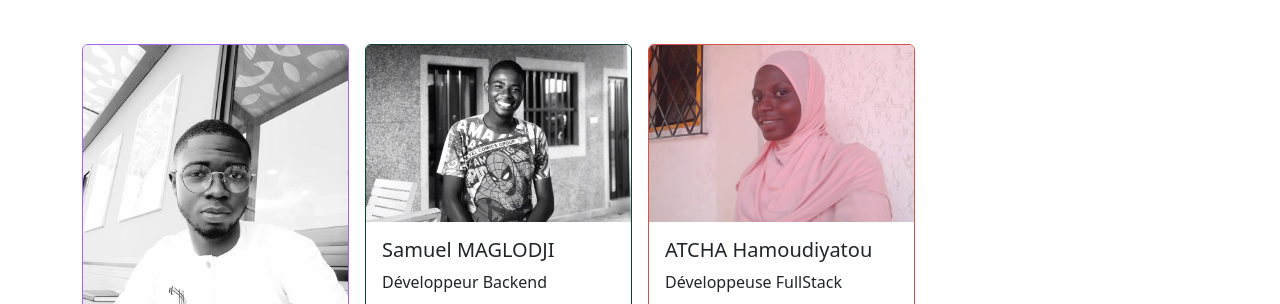
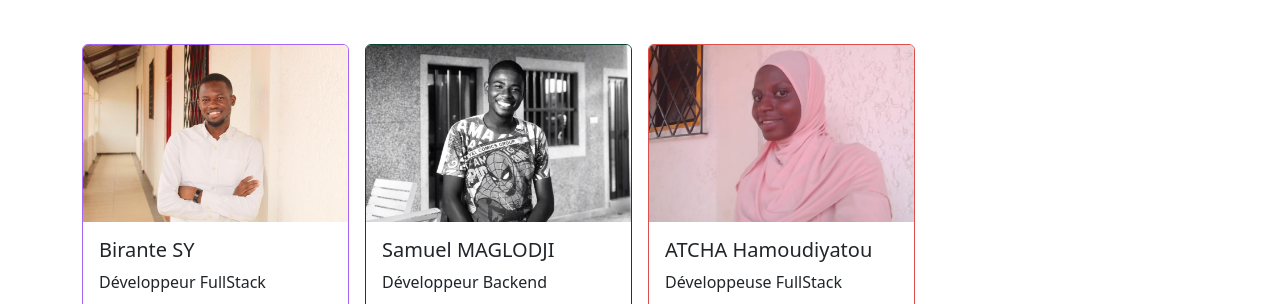
Before and after one commit to energygeneration/dwwm-board-g3-2022, a plain HTML site: page index.html in a window 1280 px wide. Shown: the part 54-358 px from the top of the page. Drawn offline with nearby package versions, Linux system fonts and the light colour scheme.

Commit message:
modification du profil

```diff
--- a/index.html
+++ b/index.html
@@ -24,7 +24,7 @@
           <!-- Contenue à copier -->
           <div class="col">
             <div class="card">
-              <img src="./images/jf.jpeg" class="card-img-top" alt="Birante SY">
+              <img src="./images/profile/birantesy.jpg" class="card-img-top" alt="Birante SY">
               <div class="card-body">
                 <h5 class="card-title">Birante SY</h5>
                 <p class="card-text">Développeur FullStack</p>
```
Also changed, not shown: images/jf.jpeg (deleted).
